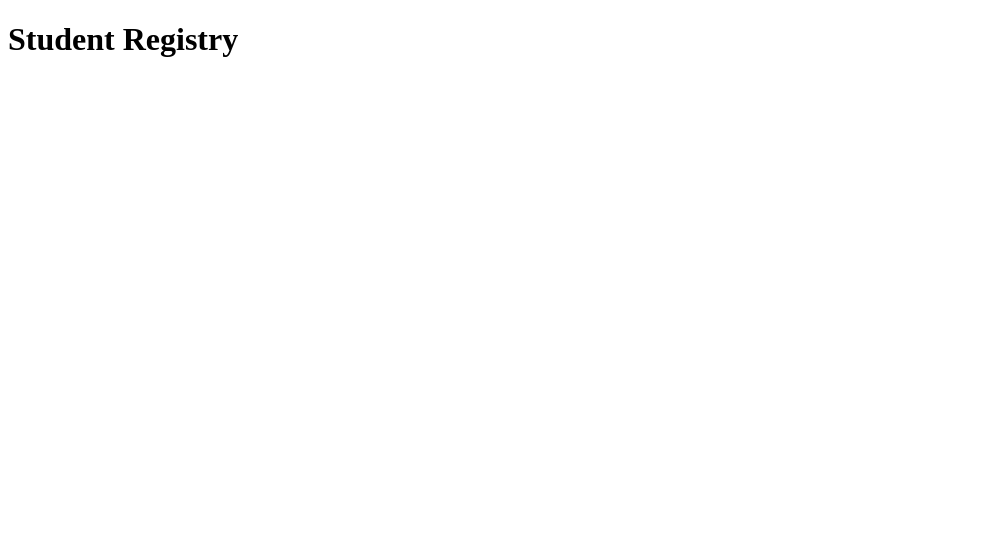
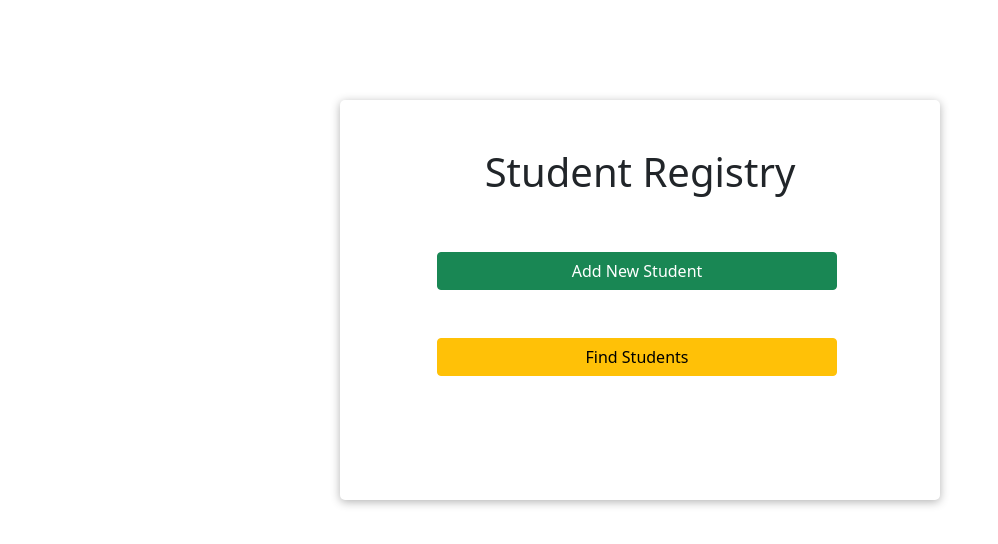
Before and after one commit to Dump00/Student_Registry_File_Uploading_Client, a website: page index.html in a window 1280 px wide. Shown: the whole page, without its empty margins (0-998 px from the left). Drawn offline with nearby package versions, Linux system fonts and the light colour scheme.

Commit message:
Finish front page view

```diff
--- /dev/null
+++ b/css/style.css
@@ -0,0 +1,13 @@
+.container{
+    background-color: #fff;
+    border-radius: 5px;
+    box-shadow: 0 2px 10px rgba(0, 0, 0, 0.3);
+    width: 600px;
+    height: 400px;
+    margin-top: 100px;
+}
+
+.btn-group {
+    width: 400px;
+    margin-left: 85px;
+}
--- a/index.html
+++ b/index.html
@@ -4,10 +4,21 @@
     <meta charset="UTF-8">
     <meta http-equiv="X-UA-Compatible" content="IE=edge">
     <meta name="viewport" content="width=device-width, initial-scale=1.0">
+    <link rel="stylesheet" href="./node_modules/bootstrap/dist/css/bootstrap.min.css">
+    <link rel="stylesheet" href="./css/style.css">
     <title>Student Registry</title>
 </head>
 <body>
-    <h1>Student Registry</h1>
+    <div class="container">
+        <h1 class="text-center pt-5">Student Registry</h1>
+        <div class="btn-group">
+            <button type="button" class="btn btn-success mt-5 btn-block">Add New Student</button>
+        </div>
+        <div class="btn-group">
+            <button type="button" class="btn btn-warning mt-5 btn-block">Find Students</button>
+        </div>
+    </div>
+
 
     <script src="./dist/main.js"></script>
 </body>
```
Also changed, not shown: package.json (+5 -2 lines), 1 other file.
